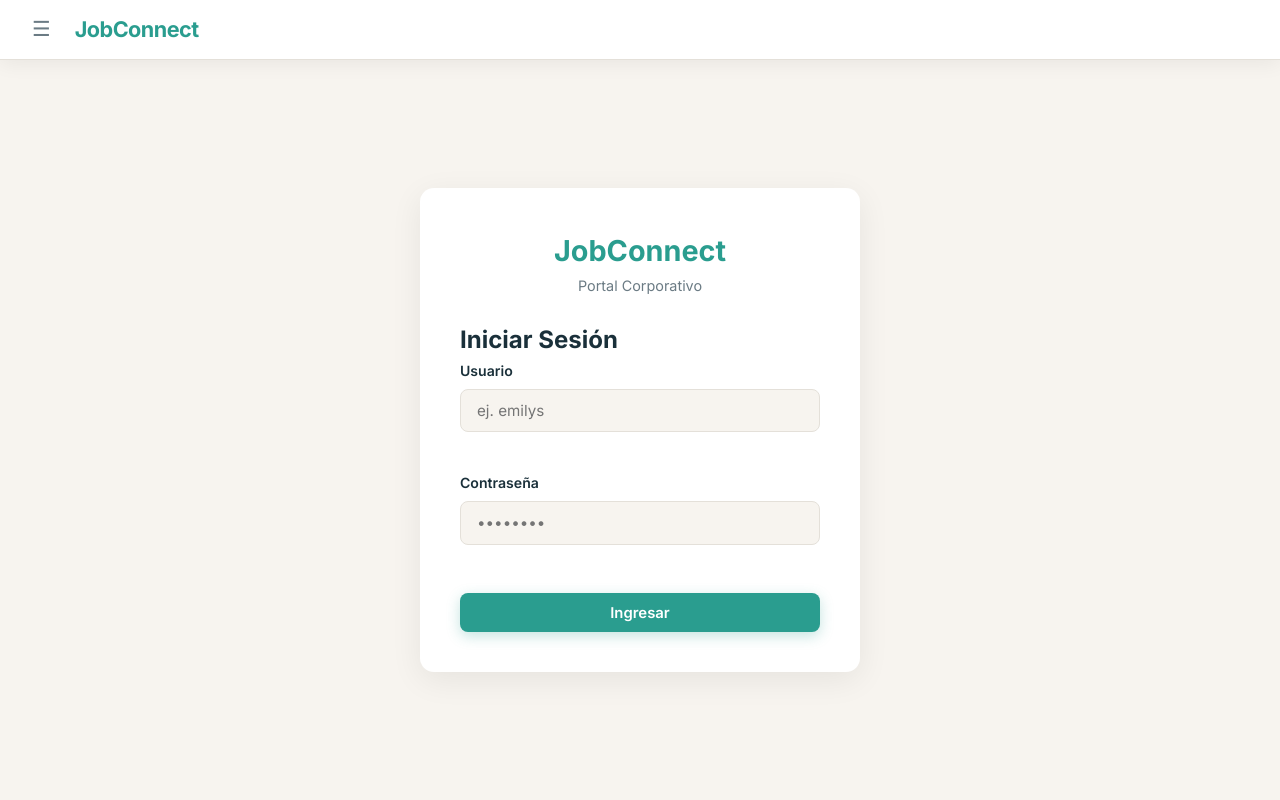
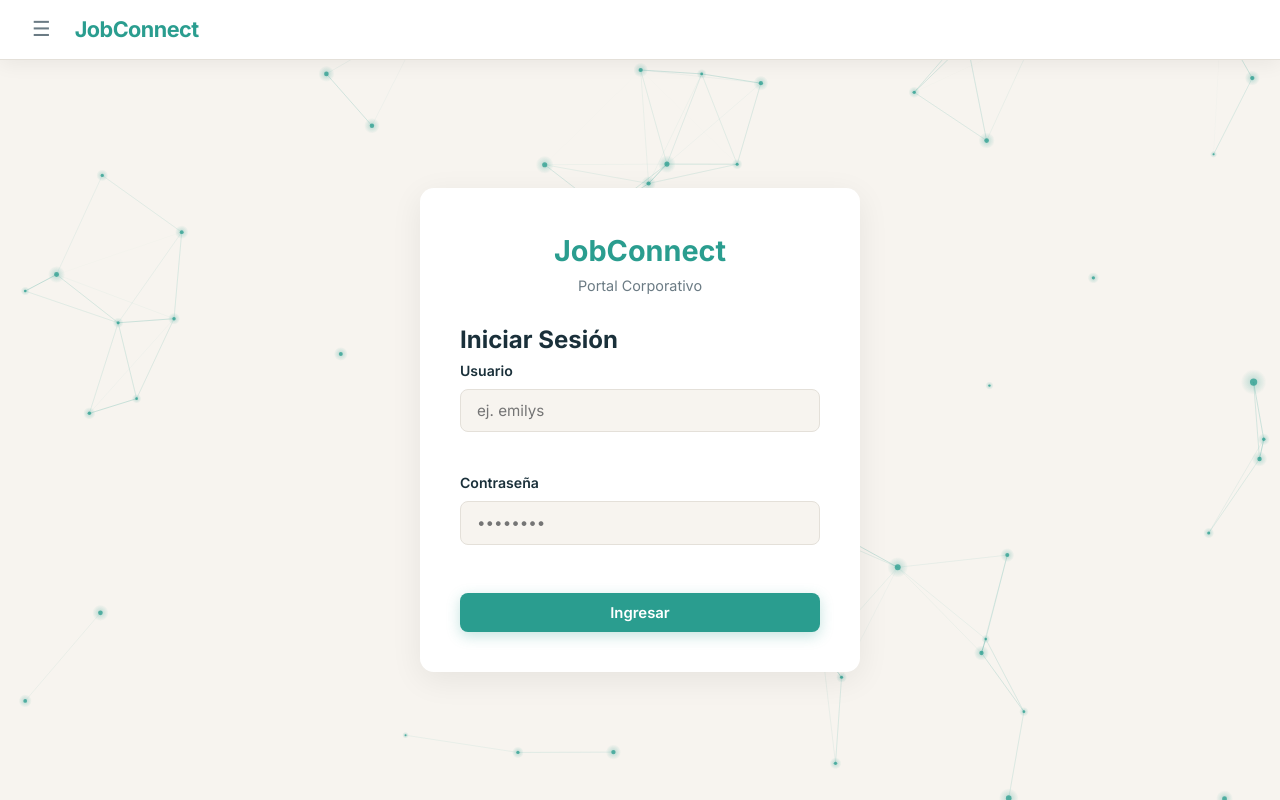
Before and after one commit to hanxelito-blm/job-conect, a website with bundled scripts: page public/pages/index.html in a window 1280 px wide. Built offline with nearby package versions, Linux system fonts and the light colour scheme.

Commit message:
integre animaciones

```diff
--- /dev/null
+++ b/public/js/components/loginAnimation.js
@@ -0,0 +1,125 @@
+/**
+ * loginAnimation.js
+ * Animación de partículas-red exclusiva para la pantalla de Login de JobConnect.
+ * Se activa al mostrar el login y se pausa al ocultarlo.
+ */
+
+export const LoginAnimation = (() => {
+    const COLORS = {
+        dot:  'rgba(42, 157, 143, 0.75)',  // Verde agua
+        line: 'rgba(42, 157, 143, 0.15)',
+        bg:   'rgba(247, 244, 239, 0.0)'
+    };
+    const DOT_COUNT   = 55;
+    const MAX_DIST    = 140;
+    const SPEED       = 0.55;
+
+    let canvas, ctx, dots = [], raf = null, running = false;
+
+    /* ---- Dot factory ---- */
+    function createDot() {
+        const angle = Math.random() * Math.PI * 2;
+        const speed = (Math.random() * 0.5 + 0.25) * SPEED;
+        return {
+            x:    Math.random() * canvas.width,
+            y:    Math.random() * canvas.height,
+            vx:   Math.cos(angle) * speed,
+            vy:   Math.sin(angle) * speed,
+            r:    Math.random() * 2.5 + 1.2,
+            pulse: Math.random() * Math.PI * 2  // offset para efecto de pulso
+        };
+    }
+
+    function resize() {
+        canvas.width  = window.innerWidth;
+        canvas.height = window.innerHeight;
+    }
+
+    function update() {
+        dots.forEach(d => {
+            d.x += d.vx;
+            d.y += d.vy;
+            d.pulse += 0.035;
+
+            // Rebotar en los bordes
+            if (d.x < 0 || d.x > canvas.width)  d.vx *= -1;
+            if (d.y < 0 || d.y > canvas.height)  d.vy *= -1;
+        });
+    }
+
+    function draw() {
+        ctx.clearRect(0, 0, canvas.width, canvas.height);
+
+        // --- Líneas entre partículas cercanas ---
+        for (let i = 0; i < dots.length; i++) {
+            for (let j = i + 1; j < dots.length; j++) {
+                const dx   = dots[i].x - dots[j].x;
+                const dy   = dots[i].y - dots[j].y;
+                const dist = Math.sqrt(dx * dx + dy * dy);
+                if (dist > MAX_DIST) continue;
+
+                const alpha = (1 - dist / MAX_DIST) * 0.45;
+                ctx.beginPath();
+                ctx.strokeStyle = `rgba(42, 157, 143, ${alpha})`;
+                ctx.lineWidth   = 0.8;
+                ctx.moveTo(dots[i].x, dots[i].y);
+                ctx.lineTo(dots[j].x, dots[j].y);
+                ctx.stroke();
+            }
+        }
+
+        // --- Puntos con efecto de pulso sutil ---
+        dots.forEach(d => {
+            const pulseFactor = 0.85 + Math.sin(d.pulse) * 0.15;
+            const radius = d.r * pulseFactor;
+
+            // Halo exterior
+            const grd = ctx.createRadialGradient(d.x, d.y, 0, d.x, d.y, radius * 3.5);
+            grd.addColorStop(0, 'rgba(42, 157, 143, 0.3)');
+            grd.addColorStop(1, 'rgba(42, 157, 143, 0)');
+            ctx.beginPath();
+            ctx.arc(d.x, d.y, radius * 3.5, 0, Math.PI * 2);
+            ctx.fillStyle = grd;
+            ctx.fill();
+
+            // Núcleo del punto
+            ctx.beginPath();
+            ctx.arc(d.x, d.y, radius, 0, Math.PI * 2);
+            ctx.fillStyle = COLORS.dot;
+            ctx.fill();
+        });
+    }
+
+    function loop() {
+        if (!running) return;
+        update();
+        draw();
+        raf = requestAnimationFrame(loop);
+    }
+
+    /* ---- API pública ---- */
+    function init() {
+        canvas = document.getElementById('loginCanvas');
+        if (!canvas) return;
+        ctx = canvas.getContext('2d');
+        resize();
+        dots = Array.from({ length: DOT_COUNT }, createDot);
+        window.addEventListener('resize', resize);
+    }
+
+    function start() {
+        if (!canvas) init();
+        if (running) return;
+        running = true;
+        canvas.classList.add('visible');
+        loop();
+    }
+
+    function stop() {
+        running = false;
+        canvas?.classList.remove('visible');
+        cancelAnimationFrame(raf);
+    }
+
+    return { init, start, stop };
+})();
--- a/public/js/index.js
+++ b/public/js/index.js
@@ -2,6 +2,7 @@
 import { api } from './services/apiService.js';
 import { CandidatesModule } from './components/candidatesModule.js';
 import { ApplicationsModule } from './components/applicationsModule.js';
+import { LoginAnimation } from './components/loginAnimation.js';
 
 const TOKEN_KEY = 'jobConnectToken';
 const LOGS_KEY  = 'jobConnect_accessLogs';
@@ -116,6 +117,7 @@ function checkAuthAndRoute() {
         DOM.loginSection.classList.add('hidden');
         DOM.sidebar.classList.remove('hidden');
         DOM.topbarNav.classList.remove('hidden');
+        LoginAnimation.stop();  // Detener animación al entrar al dashboard
 
         const logs = JSON.parse(localStorage.getItem(LOGS_KEY)) || [];
         const username = logs[0]?.username || 'Usuario';
@@ -133,8 +135,8 @@ function checkAuthAndRoute() {
         DOM.topbarNav.classList.add('hidden');
         DOM.viewSections.forEach(s => s.classList.add('hidden'));
         DOM.mainContent.classList.remove('full-width');
-        // Sin sidebar visible el main no necesita margen
         DOM.mainContent.style.marginLeft = '0';
+        LoginAnimation.start(); // Arrancar animación en el login
     }
 }
 
--- a/public/pages/index.html
+++ b/public/pages/index.html
@@ -6,6 +6,25 @@
     <title>JobConnect - Portal Corporativo</title>
     <link rel="stylesheet" href="../style/style.css">
     <link href="https://fonts.googleapis.com/css2?family=Inter:wght@300;400;500;600;700&display=swap" rel="stylesheet">
+    <style>
+    /* ===== ANIMACIÓN PARTÍCULAS LOGIN (scoped) ===== */
+    #loginSection {
+        position: relative;
+        overflow: hidden;
+    }
+    #loginCanvas {
+        position: fixed;
+        inset: 0;
+        width: 100%;
+        height: 100%;
+        pointer-events: none;
+        z-index: 0;
+        opacity: 0;
+        transition: opacity 0.6s ease;
+    }
+    #loginCanvas.visible { opacity: 1; }
+    #loginSection > .card { position: relative; z-index: 1; }
+    </style>
 </head>
 <body>
 
@@ -55,6 +74,8 @@
 
             <!-- Sección de Login -->
             <section id="loginSection" class="login-wrapper fade-in">
+                <!-- CANVAS ANIMACIÓN (exclusivo del login) -->
+                <canvas id="loginCanvas"></canvas>
                 <div class="card">
                     <div class="login-brand">
                         <span class="login-logo">JobConnect</span>
```
